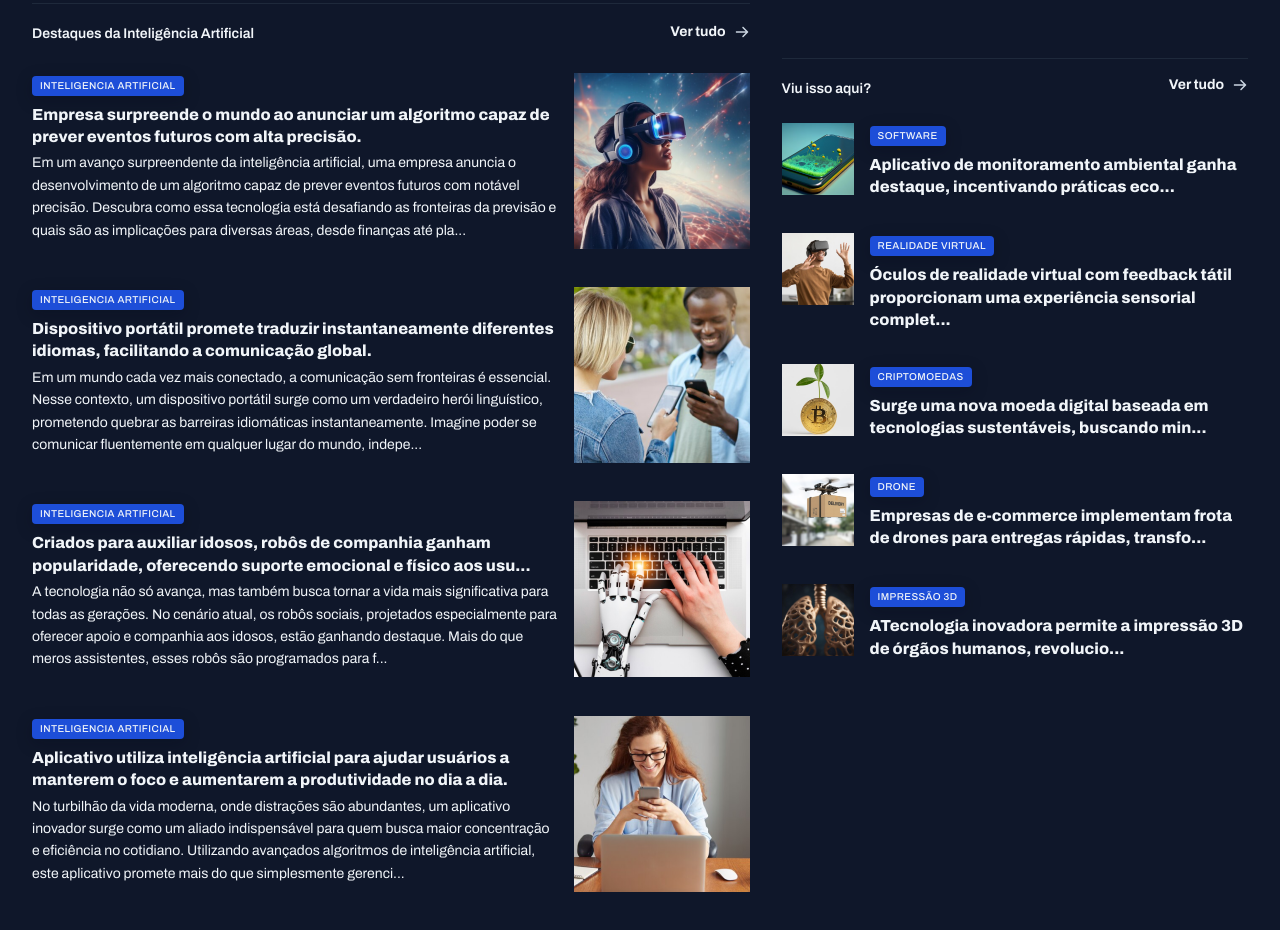
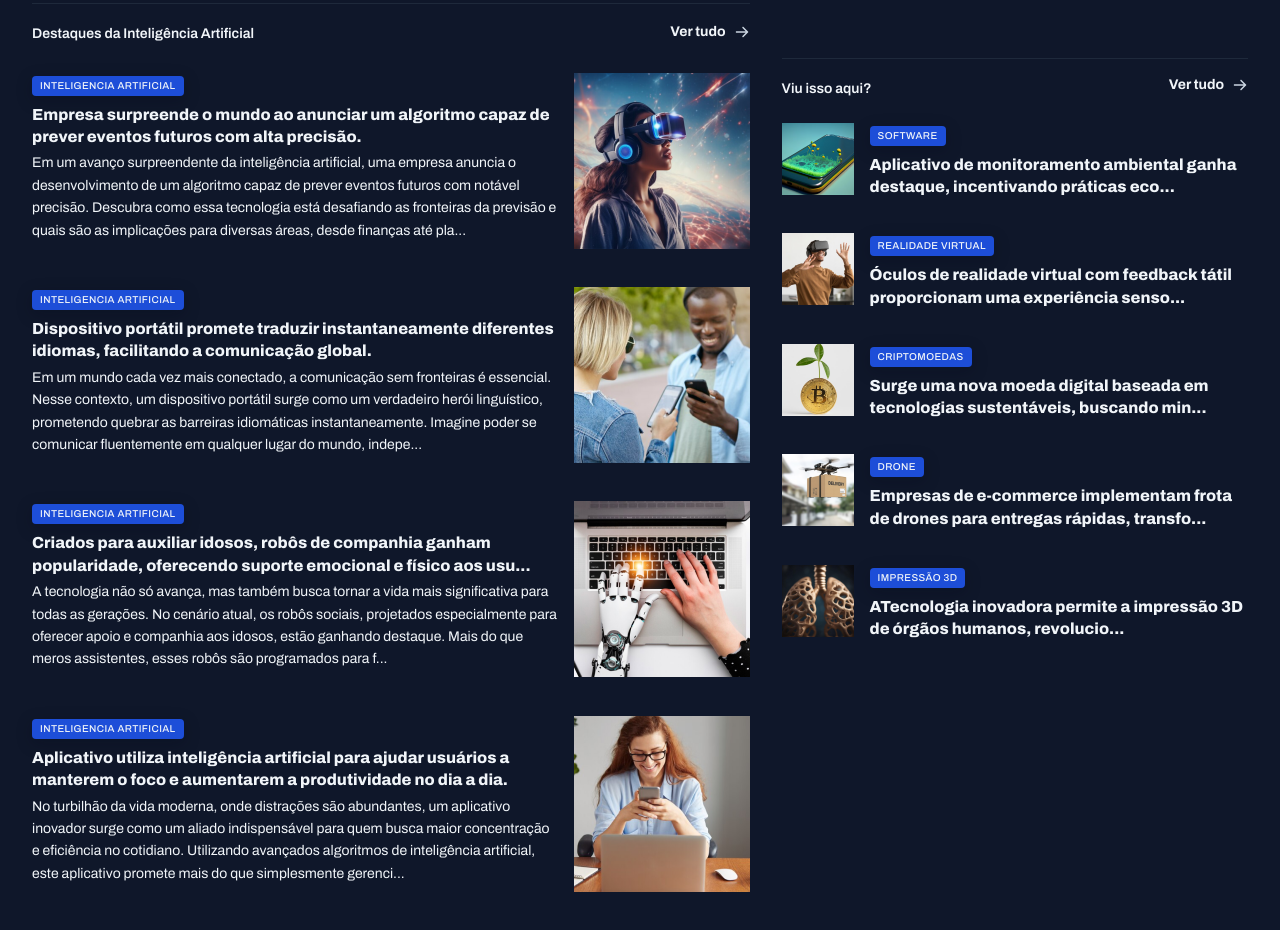
Before and after one commit to luprime/portal-de-notiica, a plain HTML site: page index.html in a window 1280 px wide. Shown: the part 1060-1990 px from the top of the page. Drawn offline with Linux system fonts and the light colour scheme.

Commit message:
ultimos ajustes

```diff
--- a/index.html
+++ b/index.html
@@ -225,7 +225,7 @@
                          </div>
                         <div>
                             <span class="content-tag">realidade virtual</span>
-                            <h3 class="text-xl">Óculos de realidade virtual com feedback tátil proporcionam uma experiência sensorial complet...</h3>
+                            <h3 class="text-xl">Óculos de realidade virtual com feedback tátil proporcionam uma experiência senso...</h3>
 
                         </div>
                     </article>
```
